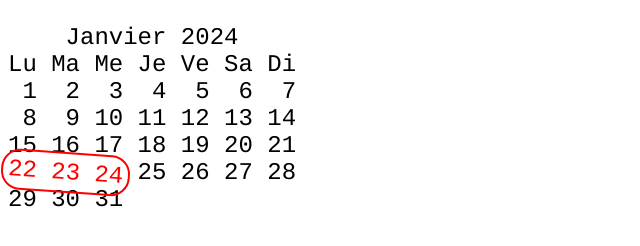
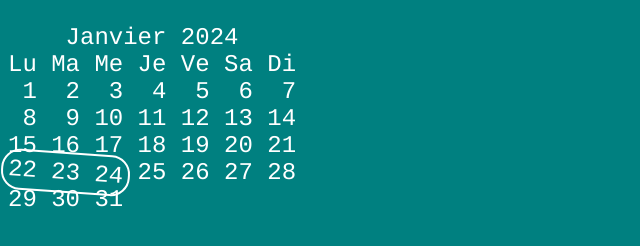
Before and after one commit to copyrip/erg-wiki, a plain HTML site: page graphics/index.html in a window 1280 px wide. Shown: the whole page, without its empty margins (0-640 px from the left). Drawn offline with Linux system fonts and the light colour scheme.

Commit message:
wrong colors

```diff
--- a/graphics/style.css
+++ b/graphics/style.css
@@ -1,3 +1,7 @@
+html, body {
+	background:teal;
+	color:white;
+}
 h1 {
 	display:none;
 }
@@ -7,13 +11,13 @@ pre {
 }
 span {
 	display:inline-block;
-	color:red;
+	color:white;
 }
 
 .circle {
 	transform:rotate(4deg);
 	/*border:2px solid red*/
-	outline:2px solid red;
+	outline:2px solid white;
 	outline-offset:5px;
 	border-radius:12px;
 }
```
